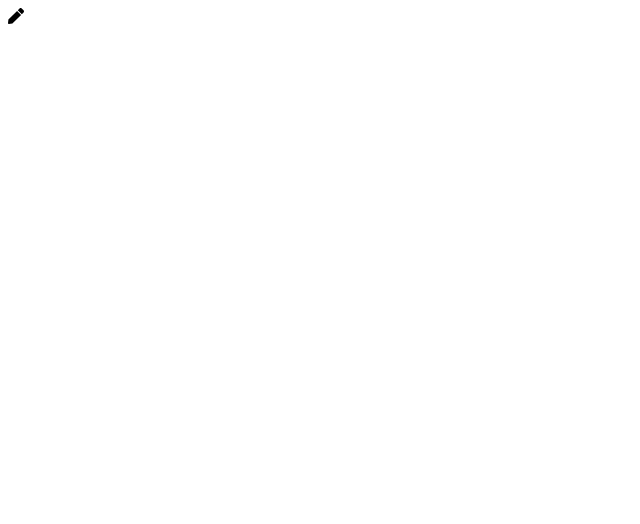
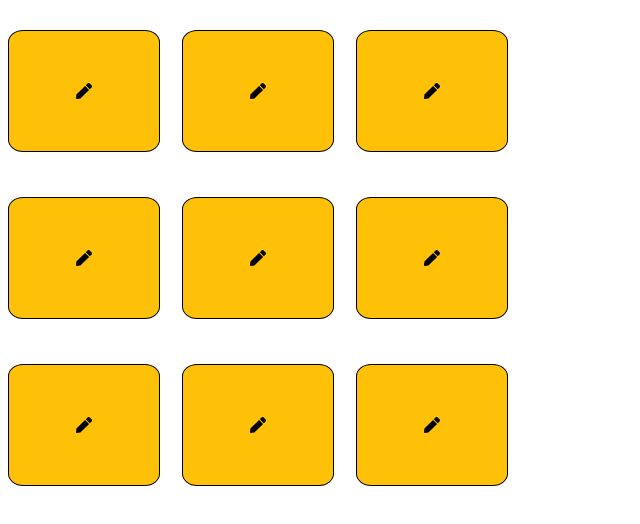
Before and after one commit to amitrahul/Tic_Tac, a React (Vite) app: page / in a window 1280 px wide. Shown: the top 524 px of the page, without its empty margins (0-640 px from the left). Built offline with nearby package versions, Linux system fonts and the light colour scheme.

Commit message:
Implement the css for card

```diff
--- a/src/App.jsx
+++ b/src/App.jsx
@@ -1,12 +1,10 @@
 import "./App.css";
-import Icon from "./components/Icon/Icon";
+import Grid from "./components/Grid/Grid";
 
 function App() {
   return (
     <>
-      <div>
-        <Icon />
-      </div>
+      <Grid numberOfCards={9} />
     </>
   );
 }
--- /dev/null
+++ b/src/components/Card/Card.css
@@ -0,0 +1,11 @@
+.card {
+  border: 1px solid black;
+  display: flex;
+  justify-content: center;
+  align-items: center;
+  width: 120px;
+  height: 120px;
+  border-radius: 10%;
+  background-color: var(--yellow);
+  flex-basis: 30%;
+}
--- a/src/components/Card/Card.jsx
+++ b/src/components/Card/Card.jsx
@@ -1,8 +1,10 @@
-const Card = () => {
+import Icon from "../Icon/Icon";
+import "./Card.css";
+const Card = ({ iconName }) => {
   return (
     <>
-      <div>
-        <span></span>
+      <div className="card">
+        <Icon name={iconName || ""} />
       </div>
     </>
   );
--- /dev/null
+++ b/src/components/Grid/Grid.css
@@ -0,0 +1,8 @@
+.grid_Container {
+  height: 500px;
+  width: 500px;
+  display: flex;
+  justify-content: space-between;
+  flex-wrap: wrap;
+  align-items: center;
+}
--- /dev/null
+++ b/src/components/Grid/Grid.jsx
@@ -0,0 +1,15 @@
+import Card from "../Card/Card";
+import "./Grid.css";
+const Grid = ({ numberOfCards }) => {
+  return (
+    <div className="grid_Container">
+      {Array(numberOfCards)
+        .fill(<Card />)
+        .map((cardEle, id) => {
+          return <Card key={id} />;
+        })}
+    </div>
+  );
+};
+
+export default Grid;
```
